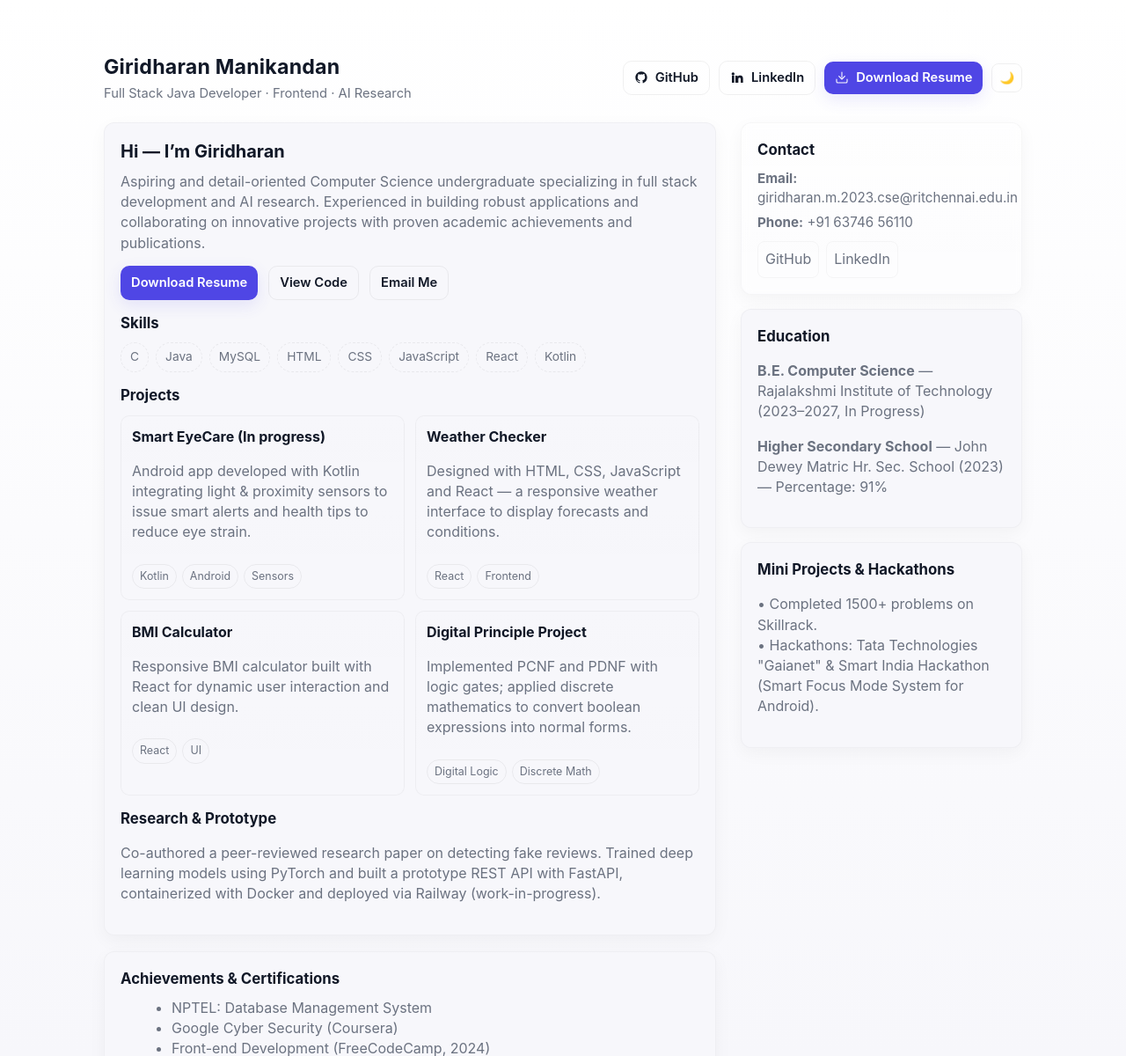
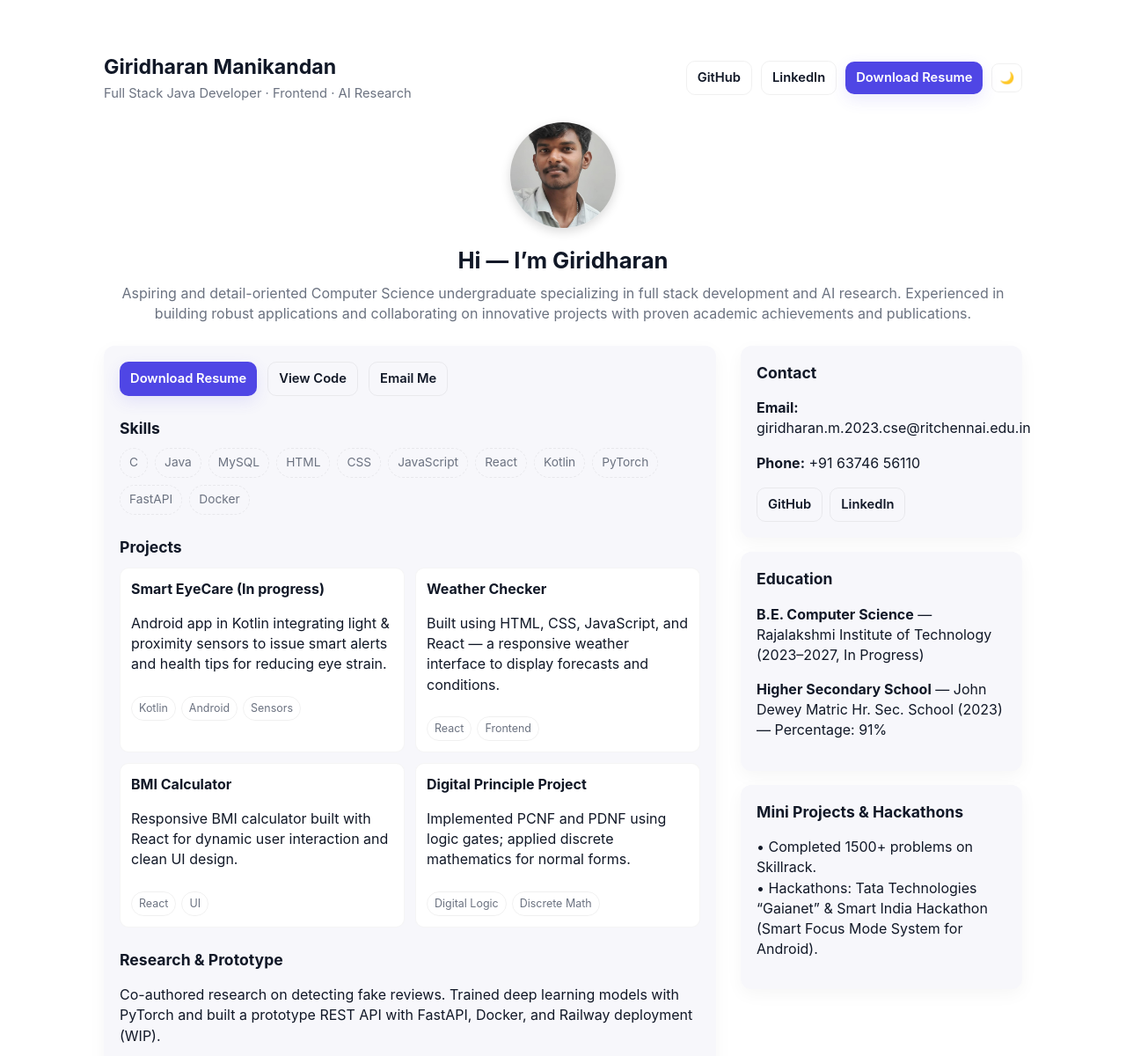
Before and after one commit to girimanikandan/giridharan-portfolio, a plain HTML site: page index.html in a window 1280 px wide. Shown: the top 1200 px of the page at 88% size. Drawn offline with Linux system fonts and the light colour scheme.

Commit message:
Refactor index.html for clarity and organization
Refactor HTML structure and styles for improved readability and organization. Update skills and project descriptions for clarity.

```diff
--- a/index.html
+++ b/index.html
@@ -12,8 +12,6 @@
       --muted: #6b7280;
       --text: #111827;
       --accent: #4f46e5;
-      --glass: rgba(255,255,255,0.6);
-      --radius: 12px;
     }
     html.dark {
       --bg: #0b1220;
@@ -21,72 +19,46 @@
       --muted: #94a3b8;
       --text: #e6eef8;
       --accent: #7c3aed;
-      --glass: rgba(255,255,255,0.03);
     }
 
     *{box-sizing:border-box}
     body{
       margin:0;
-      font-family: Inter, ui-sans-serif, system-ui, -apple-system, "Segoe UI", Roboto, "Helvetica Neue", Arial;
-      background: linear-gradient(180deg, var(--bg), var(--card) 1200px);
+      font-family: 'Inter', ui-sans-serif, system-ui;
+      background: var(--bg);
       color: var(--text);
       -webkit-font-smoothing:antialiased;
-      -moz-osx-font-smoothing:grayscale;
       line-height:1.45;
     }
 
     .container{max-width:1100px;margin:32px auto;padding:28px;}
     header{display:flex;justify-content:space-between;align-items:center;gap:16px;margin-bottom:22px}
-    .brand h1{margin:0;font-size:1.45rem;letter-spacing:0.2px}
+    .brand h1{margin:0;font-size:1.45rem;}
     .brand p{margin:2px 0 0;font-size:0.92rem;color:var(--muted)}
-
     .actions{display:flex;gap:10px;align-items:center}
-    .btn{
-      display:inline-flex;align-items:center;gap:8px;padding:8px 12px;border-radius:10px;
+    .btn{display:inline-flex;align-items:center;gap:8px;padding:8px 12px;border-radius:10px;
       background:transparent;border:1px solid rgba(0,0,0,0.06);cursor:pointer;font-weight:600;
-      text-decoration:none;color:var(--text);font-size:0.92rem;
-    }
-    .btn.primary{
-      background:var(--accent);color:white;border:0;box-shadow:0 6px 18px rgba(79,70,229,0.12);
-    }
-
-    /* layout */
+      text-decoration:none;color:var(--text);font-size:0.92rem;}
+    .btn.primary{background:var(--accent);color:white;border:0;box-shadow:0 6px 18px rgba(79,70,229,0.12);}
     .grid{display:grid;grid-template-columns:1fr 320px;gap:28px}
     @media (max-width:900px){ .grid{grid-template-columns:1fr} .actions{flex-wrap:wrap}}
-    .card{background:var(--card);padding:18px;border-radius:var(--radius);box-shadow:0 6px 20px rgba(2,6,23,0.04);border:1px solid rgba(0,0,0,0.03)}
-    .glass{background:linear-gradient(180deg, rgba(255,255,255,0.02), rgba(255,255,255,0.01));backdrop-filter:blur(6px)}
-
-    /* sections */
-    h2{margin:0 0 8px;font-size:1.25rem}
-    h3{margin:0 0 10px;font-size:1.05rem}
+    .card{background:var(--card);padding:18px;border-radius:12px;box-shadow:0 6px 20px rgba(2,6,23,0.04);}
+    h2{margin:0 0 8px;font-size:1.4rem}
+    h3{margin:0 0 10px;font-size:1.1rem}
     p.lead{color:var(--muted);margin:0 0 14px}
-
-    .contact-card p{margin:6px 0;color:var(--muted);font-size:0.95rem}
-    .links{display:flex;gap:8px;margin-top:10px}
     .skill-list{display:flex;flex-wrap:wrap;gap:8px}
     .skill{padding:6px 10px;border-radius:999px;background:transparent;border:1px dashed rgba(0,0,0,0.06);font-size:0.86rem;color:var(--muted)}
-
     .projects{display:grid;grid-template-columns:repeat(2,1fr);gap:12px}
     @media (max-width:900px){.projects{grid-template-columns:1fr}}
-    .project{padding:12px;border-radius:10px;background:linear-gradient(180deg, rgba(255,255,255,0.02), rgba(255,255,255,0.01));border:1px solid rgba(0,0,0,0.04)}
+    .project{padding:12px;border-radius:10px;background:var(--bg);border:1px solid rgba(0,0,0,0.04)}
     .project h4{margin:0 0 6px;font-size:1rem}
     .tag{display:inline-block;padding:4px 8px;border-radius:999px;font-size:0.78rem;border:1px solid rgba(0,0,0,0.06);color:var(--muted);margin-right:6px;margin-top:8px}
-
     footer{text-align:center;color:var(--muted);margin-top:28px;font-size:0.9rem}
-
-    /* small helpers & animations */
-    .muted{color:var(--muted)}
-    .flex{display:flex;align-items:center;gap:10px}
-    .spacer{height:14px}
-    a.icon{display:inline-flex;align-items:center;gap:6px;padding:8px;border-radius:8px;text-decoration:none;color:var(--muted);border:1px solid rgba(0,0,0,0.03)}
     .toggle{cursor:pointer;padding:8px;border-radius:8px;border:1px solid rgba(0,0,0,0.06);background:transparent}
-    .download{display:inline-flex;align-items:center;gap:8px}
-
-    /* small responsive tweaks */
-    @media (max-width:520px){
-      .brand h1{font-size:1.15rem}
-      .grid{gap:18px}
-    }
+    .profile-photo{width:120px;height:120px;border-radius:50%;object-fit:cover;
+                   box-shadow:0 4px 12px rgba(0,0,0,0.15);}
+    .profile-section{text-align:center;margin-bottom:24px;}
+    .profile-section h2{margin-top:12px;font-size:1.6rem;}
   </style>
 </head>
 <body>
@@ -98,88 +70,66 @@
       </div>
 
       <div class="actions">
-        <a class="btn" href="https://github.com/girimanikandan" target="_blank" rel="noreferrer">
-          <!-- GitHub SVG -->
-          <svg width="16" height="16" viewBox="0 0 24 24" fill="none" aria-hidden><path d="M12 2C6.48 2 2 6.58 2 12.17c0 4.5 2.87 8.33 6.84 9.67.5.09.68-.22.68-.48 0-.24-.01-.87-.01-1.7-2.78.62-3.37-1.37-3.37-1.37-.45-1.19-1.11-1.51-1.11-1.51-.91-.63.07-.62.07-.62 1.01.08 1.54 1.05 1.54 1.05.9 1.56 2.36 1.11 2.94.85.09-.66.35-1.11.64-1.37-2.22-.26-4.56-1.13-4.56-5.04 0-1.11.39-2.02 1.03-2.73-.1-.26-.45-1.29.1-2.68 0 0 .84-.27 2.75 1.03A9.18 9.18 0 0 1 12 6.8c.85.004 1.71.11 2.51.32 1.9-1.3 2.74-1.03 2.74-1.03.56 1.39.21 2.42.11 2.68.64.71 1.02 1.62 1.02 2.73 0 3.92-2.35 4.78-4.59 5.03.36.31.68.92.68 1.86 0 1.34-.01 2.42-.01 2.75 0 .26.18.58.69.48A10.17 10.17 0 0 0 22 12.17C22 6.58 17.52 2 12 2z" fill="currentColor"/></svg>
-          GitHub
-        </a>
-
-        <a class="btn" href="https://www.linkedin.com/in/giridharanmanikandan-a49758296" target="_blank" rel="noreferrer">
-          <!-- LinkedIn SVG -->
-          <svg width="16" height="16" viewBox="0 0 24 24" fill="none" aria-hidden><path d="M4.98 3.5a2.5 2.5 0 1 0 0 5.001 2.5 2.5 0 0 0 0-5.001zM3 9h4v12H3zM9 9h3.8v1.7h.05c.53-1 1.83-2.05 3.76-2.05C21 8.65 22 11 22 14.8V21h-4v-5.6c0-1.34-.03-3.07-1.87-3.07-1.87 0-2.16 1.46-2.16 2.97V21H9z" fill="currentColor"/></svg>
-          LinkedIn
-        </a>
-
-        <a class="btn primary download" href="Giri_FINAL_RESUME.pdf" download>
-          <!-- Download SVG -->
-          <svg width="16" height="16" viewBox="0 0 24 24" fill="none" aria-hidden><path d="M12 3v9" stroke="currentColor" stroke-width="1.6" stroke-linecap="round" stroke-linejoin="round"/><path d="M21 15v4a2 2 0 0 1-2 2H5a2 2 0 0 1-2-2v-4" stroke="currentColor" stroke-width="1.6" stroke-linecap="round" stroke-linejoin="round"/><path d="M7 10l5 5 5-5" stroke="currentColor" stroke-width="1.6" stroke-linecap="round" stroke-linejoin="round"/></svg>
-          Download Resume
-        </a>
-
-        <button id="themeToggle" class="toggle" aria-label="Toggle dark mode">🌙</button>
+        <a class="btn" href="https://github.com/girimanikandan" target="_blank" rel="noreferrer">GitHub</a>
+        <a class="btn" href="https://www.linkedin.com/in/giridharanmanikandan-a49758296" target="_blank" rel="noreferrer">LinkedIn</a>
+        <a class="btn primary" href="Giri_FINAL_RESUME.pdf" download>Download Resume</a>
+        <button id="themeToggle" class="toggle">🌙</button>
       </div>
     </header>
+
+    <!-- Profile photo section -->
+    <section class="profile-section">
+      <img src="profile.jpg" alt="Giridharan Manikandan" class="profile-photo">
+      <h2>Hi — I’m Giridharan</h2>
+      <p class="lead">Aspiring and detail-oriented Computer Science undergraduate specializing in full stack development and AI research. Experienced in building robust applications and collaborating on innovative projects with proven academic achievements and publications.</p>
+    </section>
 
     <main class="grid">
       <section>
         <div class="card">
-          <h2>Hi — I’m Giridharan</h2>
-          <p class="lead">Aspiring and detail-oriented Computer Science undergraduate specializing in full stack development and AI research. Experienced in building robust applications and collaborating on innovative projects with proven academic achievements and publications.</p>
-
           <div style="display:flex;gap:12px;flex-wrap:wrap;">
             <a class="btn primary" href="Giri_FINAL_RESUME.pdf" download>Download Resume</a>
             <a class="btn" href="https://github.com/girimanikandan" target="_blank" rel="noreferrer">View Code</a>
             <a class="btn" href="mailto:giridharan.m.2023.cse@ritchennai.edu.in">Email Me</a>
           </div>
 
-          <div class="spacer"></div>
-
-          <h3>Skills</h3>
-          <div class="skill-list" aria-hidden>
-            <span class="skill">C</span>
-            <span class="skill">Java</span>
-            <span class="skill">MySQL</span>
-            <span class="skill">HTML</span>
-            <span class="skill">CSS</span>
-            <span class="skill">JavaScript</span>
-            <span class="skill">React</span>
-            <span class="skill">Kotlin</span>
-
+          <h3 style="margin-top:24px;">Skills</h3>
+          <div class="skill-list">
+            <span class="skill">C</span><span class="skill">Java</span><span class="skill">MySQL</span>
+            <span class="skill">HTML</span><span class="skill">CSS</span><span class="skill">JavaScript</span>
+            <span class="skill">React</span><span class="skill">Kotlin</span><span class="skill">PyTorch</span>
+            <span class="skill">FastAPI</span><span class="skill">Docker</span>
           </div>
 
-          <div class="spacer"></div>
-
-          <h3>Projects</h3>
-          <div class="projects" role="list">
-            <article class="project" role="listitem">
+          <h3 style="margin-top:24px;">Projects</h3>
+          <div class="projects">
+            <article class="project">
               <h4>Smart EyeCare (In progress)</h4>
-              <p class="muted">Android app developed with Kotlin integrating light & proximity sensors to issue smart alerts and health tips to reduce eye strain.</p>
+              <p class="muted">Android app in Kotlin integrating light & proximity sensors to issue smart alerts and health tips for reducing eye strain.</p>
               <div><span class="tag">Kotlin</span><span class="tag">Android</span><span class="tag">Sensors</span></div>
             </article>
 
-            <article class="project" role="listitem">
+            <article class="project">
               <h4>Weather Checker</h4>
-              <p class="muted">Designed with HTML, CSS, JavaScript and React — a responsive weather interface to display forecasts and conditions.</p>
+              <p class="muted">Built using HTML, CSS, JavaScript, and React — a responsive weather interface to display forecasts and conditions.</p>
               <div><span class="tag">React</span><span class="tag">Frontend</span></div>
             </article>
 
-            <article class="project" role="listitem">
+            <article class="project">
               <h4>BMI Calculator</h4>
               <p class="muted">Responsive BMI calculator built with React for dynamic user interaction and clean UI design.</p>
               <div><span class="tag">React</span><span class="tag">UI</span></div>
             </article>
 
-            <article class="project" role="listitem">
+            <article class="project">
               <h4>Digital Principle Project</h4>
-              <p class="muted">Implemented PCNF and PDNF with logic gates; applied discrete mathematics to convert boolean expressions into normal forms.</p>
+              <p class="muted">Implemented PCNF and PDNF using logic gates; applied discrete mathematics for normal forms.</p>
               <div><span class="tag">Digital Logic</span><span class="tag">Discrete Math</span></div>
             </article>
           </div>
 
-          <div class="spacer"></div>
-
-          <h3>Research & Prototype</h3>
-          <p class="muted">Co-authored a peer-reviewed research paper on detecting fake reviews. Trained deep learning models using PyTorch and built a prototype REST API with FastAPI, containerized with Docker and deployed via Railway (work-in-progress).</p>
+          <h3 style="margin-top:24px;">Research & Prototype</h3>
+          <p class="muted">Co-authored research on detecting fake reviews. Trained deep learning models with PyTorch and built a prototype REST API with FastAPI, Docker, and Railway deployment (WIP).</p>
         </div>
 
         <div style="height:18px"></div>
@@ -194,17 +144,16 @@
             <li>Completed C-DAC Pune AI bootcamp</li>
           </ul>
         </div>
-
       </section>
 
       <aside>
-        <div class="card contact-card glass">
+        <div class="card">
           <h3>Contact</h3>
           <p><strong>Email:</strong> giridharan.m.2023.cse@ritchennai.edu.in</p>
           <p><strong>Phone:</strong> +91 63746 56110</p>
-          <div class="links" aria-hidden>
-            <a class="icon" href="https://github.com/girimanikandan" target="_blank" rel="noreferrer">GitHub</a>
-            <a class="icon" href="https://www.linkedin.com/in/giridharanmanikandan-a49758296" target="_blank" rel="noreferrer">LinkedIn</a>
+          <div style="display:flex;gap:8px;margin-top:8px;">
+            <a class="btn" href="https://github.com/girimanikandan" target="_blank" rel="noreferrer">GitHub</a>
+            <a class="btn" href="https://www.linkedin.com/in/giridharanmanikandan-a49758296" target="_blank" rel="noreferrer">LinkedIn</a>
           </div>
         </div>
 
@@ -220,51 +169,28 @@
 
         <div class="card">
           <h3>Mini Projects & Hackathons</h3>
-          <p class="muted">• Completed 1500+ problems on Skillrack. <br>• Hackathons: Tata Technologies "Gaianet" & Smart India Hackathon (Smart Focus Mode System for Android).</p>
+          <p class="muted">• Completed 1500+ problems on Skillrack.<br>• Hackathons: Tata Technologies “Gaianet” & Smart India Hackathon (Smart Focus Mode System for Android).</p>
         </div>
       </aside>
     </main>
 
     <footer>
-      <p>Published: <em>Multimodal Framework for Fake Review Detection</em> · Built with ❤️ · Want edits? Reply with details.</p>
+      <p>Published: <em>Multimodal Framework for Fake Review Detection</em> · Built with ❤️ by Giridharan Manikandan</p>
     </footer>
   </div>
 
   <script>
-    // Theme toggle - persists in localStorage
     const rootHtml = document.documentElement;
     const btn = document.getElementById('themeToggle');
     const saved = localStorage.getItem('portfolio-theme');
     if(saved === 'dark') rootHtml.classList.add('dark');
-
-    function updateIcon(){
-      btn.textContent = rootHtml.classList.contains('dark') ? '☀️' : '🌙';
-    }
+    function updateIcon(){ btn.textContent = rootHtml.classList.contains('dark') ? '☀️' : '🌙'; }
     updateIcon();
-
     btn.addEventListener('click', () => {
       rootHtml.classList.toggle('dark');
-      const active = rootHtml.classList.contains('dark') ? 'dark' : 'light';
-      localStorage.setItem('portfolio-theme', active);
+      localStorage.setItem('portfolio-theme', rootHtml.classList.contains('dark') ? 'dark' : 'light');
       updateIcon();
     });
-
-    // Accessibility: enable keyboard focus outline only when tabbing
-    (function(){
-      function handleFirstTab(e){
-        if(e.key === 'Tab') {
-          document.body.classList.add('show-focus-outlines');
-          window.removeEventListener('keydown', handleFirstTab);
-          window.addEventListener('mousedown', handleMouseDownOnce);
-        }
-      }
-      function handleMouseDownOnce(){
-        document.body.classList.remove('show-focus-outlines');
-        window.removeEventListener('mousedown', handleMouseDownOnce);
-        window.addEventListener('keydown', handleFirstTab);
-      }
-      window.addEventListener('keydown', handleFirstTab);
-    })();
   </script>
 </body>
 </html>
```
